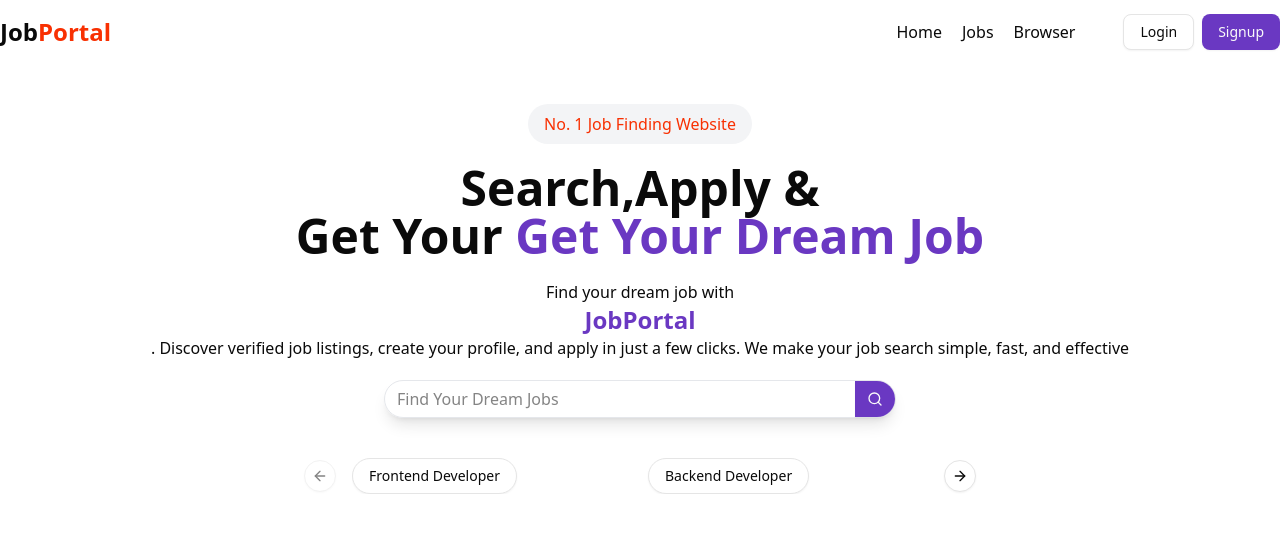
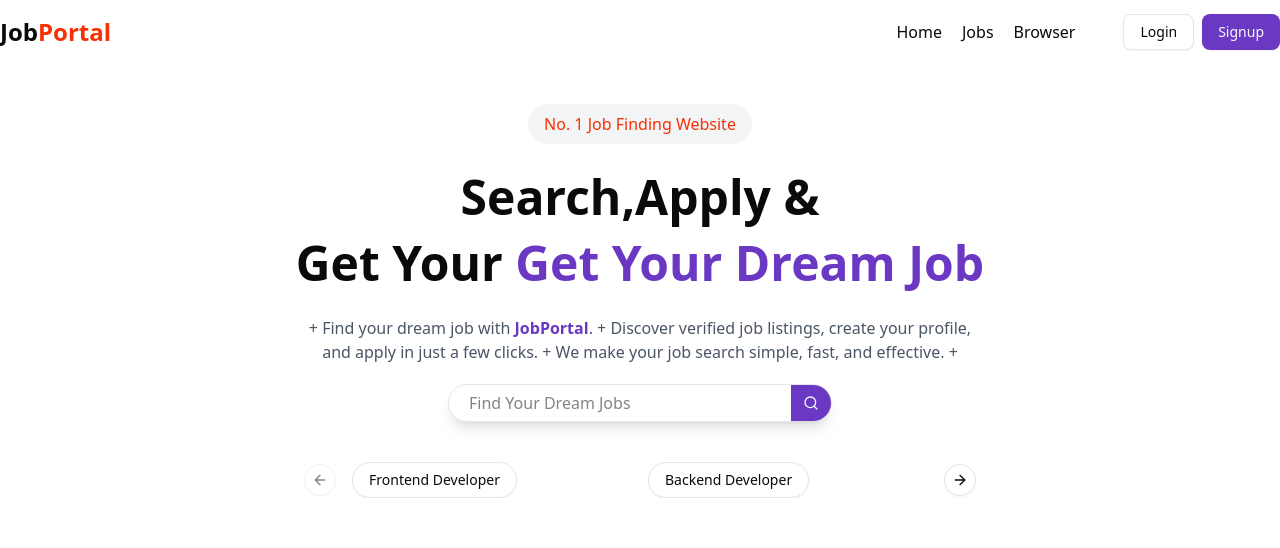
Before and after one commit to Vidya-Dalabanjan/jobportal_with_dashboard, a React (Vite) app in the folder frontend/: page / in a window 1280 px wide. Shown: the top 548 px of the page. Built offline with nearby package versions, Linux system fonts and the light colour scheme; no server answers.

Commit message:
home changed

```diff
--- a/frontend/src/components/HeroSection.jsx
+++ b/frontend/src/components/HeroSection.jsx
@@ -15,33 +15,33 @@ const HeroSection = () => {
     navigate("/browser");
   };
   return (
-    <div className="text-center ">
+    <div className="text-center px-4 md:px-8 lg:px-20">
       <div className="flex flex-col gap-5 my-10">
-        <span className="mx-auto px-4 py-2 rounded-full bg-gray-100 text-[#f83002] font-medium">
+        <span className="mx-auto px-4 py-2 rounded-full bg-gray-100 text-[#f83002] font-medium text-sm md:text-base">
           No. 1 Job Finding Website
         </span>
-        <h1 className="text-5xl font-bold">
+        <h1 className="text-3xl md:text-5xl font-bold leading-snug">
           Search,Apply & <br /> Get Your{" "}
           <span className="text-[#6a38c2]">Get Your Dream Job</span>
         </h1>
-        <p>
-          Find your dream job with
-          <h2 className="text-[#6a38c2] text-2xl font-bold">JobPortal</h2>.
+        <p className="text-gray-600 max-w-2xl mx-auto text-sm md:text-base">
+          + Find your dream job with{" "}
+          <span className="text-[#6a38c2] font-bold">JobPortal</span>. +
           Discover verified job listings, create your profile, and apply in just
-          a few clicks. We make your job search simple, fast, and effective
+          a few clicks. + We make your job search simple, fast, and effective. +{" "}
         </p>
-        <div className="flex w-[40%] shadow-lg border border-gray-200 pl-3 rounded-full gap-4 mx-auto items-center ">
+        <div className="flex w-full md:w-[60%] lg:w-[40%] shadow-lg border border-gray-200 pl-3 rounded-full gap-2 mx-auto items-center">
           <input
             type="text"
             placeholder="Find Your Dream Jobs"
             onChange={(e) => setQuery(e.target.value)}
-            className="outline-none border-none w-full "
+            className="outline-none border-none w-full text-sm md:text-base px-2 "
           />
           <Button
             onClick={searchJobHandler}
             className="rounded-r-full bg-[#6a38c2] "
           >
-            <Search className="h-4 w-5" />
+            <Search className="h-4 w-4 md:h-5 md:w-5" />
           </Button>
         </div>
       </div>
--- a/frontend/src/components/Home.jsx
+++ b/frontend/src/components/Home.jsx
@@ -20,11 +20,12 @@ const Home = () => {
   return (
     <div>
       <Navbar />
-      <HeroSection />
-      <CategoryCarousel />
+      <div className="px-4 md:px-10 lg:px-20">
+        <HeroSection />
+        <CategoryCarousel />
 
-      <LatestJobs />
-
+        <LatestJobs />
+      </div>
       <Footer />
     </div>
   );
```
